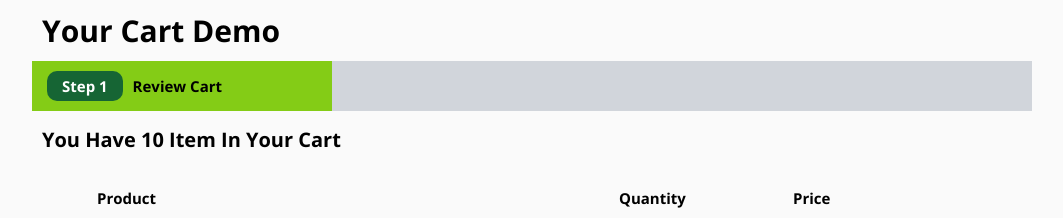
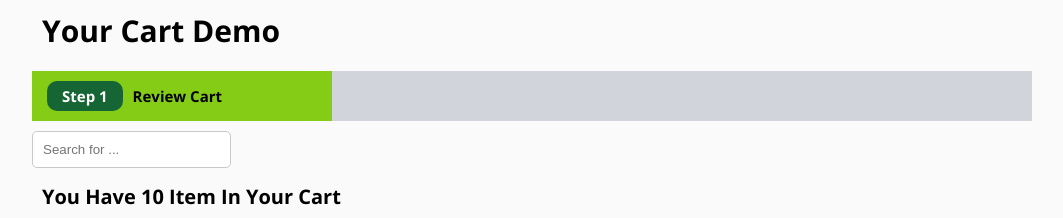
Before and after one commit to sepidehbiglarizadeh/Product-Managment, a React (Create React App) app: page / in a window 1280 px wide. Shown: the top 218 px of the page, without its empty margins (108-1171 px from the left). Built offline with nearby package versions, Linux system fonts and the light colour scheme; grey boxes are pictures that could not be loaded.

Commit message:
add search feature

```diff
--- a/package.json
+++ b/package.json
@@ -7,6 +7,7 @@
     "react-dom": "^18.2.0",
     "react-icons": "^4.6.0",
     "react-scripts": "5.0.1",
+    "react-select": "^5.5.0",
     "web-vitals": "^2.1.4"
   },
   "scripts": {
--- a/src/App.js
+++ b/src/App.js
@@ -1,4 +1,5 @@
 import "./App.css";
+import Filter from "./components/Filter/Filter";
 import Navbar from "./components/Navbar/Navbar";
 import ProductsList from "./components/ProductsList/ProductsList";
 import ProductsProvider from "./components/Provider/ProductsProvider";
@@ -7,7 +8,8 @@ const App = () => {
   return (
     <ProductsProvider>
       <Navbar />
-      <ProductsList/>
+      <Filter />
+      <ProductsList />
     </ProductsProvider>
   );
 };
--- /dev/null
+++ b/src/common/SearchBar/SearchBar.js
@@ -0,0 +1,26 @@
+import { useState } from "react";
+import { useProductsActions } from "../../components/Provider/ProductsProvider";
+import styles from "./SearchBar.module.css";
+
+const SearchBar = () => {
+  const [searchValue, setSearchValue] = useState("");
+  const dispatch = useProductsActions();
+
+  const changeHandler = (e) => {
+    dispatch({ type: "search", event: e });
+    setSearchValue(e.target.value);
+  };
+
+  return (
+    <div className={styles.searchBar}>
+      <input
+        type="search"
+        placeholder="Search for ..."
+        onChange={changeHandler}
+        value={searchValue}
+      />
+    </div>
+  );
+};
+
+export default SearchBar;
--- /dev/null
+++ b/src/common/SearchBar/SearchBar.module.css
@@ -0,0 +1,10 @@
+.searchBar input {
+  padding: 1rem;
+  border-radius: 5px;
+  border: 1px solid #c9c9c9;
+  outline: none;
+}
+
+.searchBar input:focus {
+  border: 2px solid #84cc16;
+}
--- /dev/null
+++ b/src/components/Filter/Filter.js
@@ -0,0 +1,12 @@
+import SearchBar from "../../common/SearchBar/SearchBar";
+import styles from "./Filter.module.css"
+
+const Filter = () => {
+    return (
+        <section className={styles.filterContainer}>
+            <SearchBar/>
+        </section>
+     );
+}
+
+export default Filter;
--- /dev/null
+++ b/src/components/Filter/Filter.module.css
@@ -0,0 +1,3 @@
+.filterContainer{
+    margin-top: 1rem;
+}
--- a/src/components/Navbar/Navbar.js
+++ b/src/components/Navbar/Navbar.js
@@ -3,13 +3,13 @@ import styles from "./Navbar.module.css";
 const Navbar = () => {
   return (
     <header className={styles.header}>
-      <h1>
-        Your Cart Demo
-      </h1>
+      <div className={styles.wrapper}>
+        <h1>Your Cart Demo</h1>
+      </div>
       <div className={styles.container}>
         <div className={styles.content}>
-            <div>Step 1</div>
-            <div>Review Cart</div>
+          <div>Step 1</div>
+          <div>Review Cart</div>
         </div>
       </div>
     </header>
--- a/src/components/Navbar/Navbar.module.css
+++ b/src/components/Navbar/Navbar.module.css
@@ -2,7 +2,14 @@
   padding: 1rem;
 }
 
+.wrapper{
+  display: flex;
+  justify-content: space-between;
+  align-items: center;
+}
+
 .container{
+  margin-top: 1rem;
   background-color: #d1d5db;
 }
 
--- a/src/components/ProductsList/ProductsList.js
+++ b/src/components/ProductsList/ProductsList.js
@@ -9,7 +9,7 @@ const ProductsList = () => {
   if (products.length === 0) return <div>Your Cart Is Empty</div>;
 
   return (
-    <>
+    <div>
       <h2 className={styles.headerText}>
         You Have {products.filter((p) => p.quantity > 0).length} Item In Your
         Cart
@@ -36,7 +36,7 @@ const ProductsList = () => {
           );
         })}
       </section>
-    </>
+    </div>
   );
 };
 
--- a/src/components/Provider/ProductsProvider.js
+++ b/src/components/Provider/ProductsProvider.js
@@ -34,6 +34,18 @@ const reducer = (state, action) => {
       return filteredProducts;
     }
 
+    case "search": {
+      const value = action.event.target.value;
+      if (value === "") {
+        return productsData;
+      } else {
+        const filteredProducts = state.filter((p) =>
+          p.title.toLowerCase().includes(value.toLowerCase())
+        );
+        return filteredProducts;
+      }
+    }
+
     default:
       return state;
   }
```
Also changed, not shown: src/App.css (+7 -7 lines), src/components/ProductsList/ProductsList.module.css (line endings or trailing spaces), 1 other file (tests, documents, lock files or other folders).
